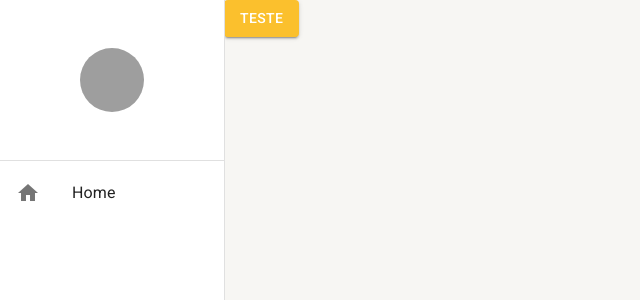
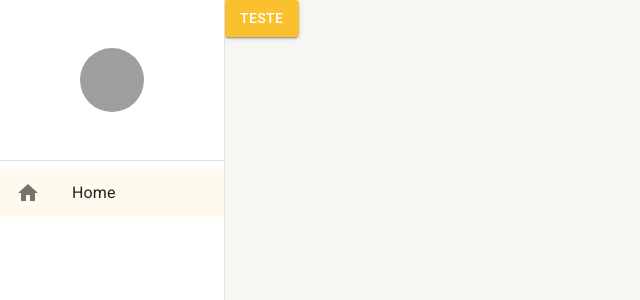
Before and after one commit to lucasgomesmatos/react-ts, a React (Vite) app: page /pagina-inicial in a window 1280 px wide. Shown: the top 300 px of the page, without its empty margins (0-640 px from the left). Built offline with nearby package versions, Linux system fonts and the light colour scheme; grey boxes are pictures that could not be loaded.

Commit message:
drawer path listItemLink

```diff
--- a/src/routes/index.tsx
+++ b/src/routes/index.tsx
@@ -1,10 +1,21 @@
 import { Button } from '@mui/material';
+import { useEffect } from 'react';
 import { Routes, Route, Navigate } from 'react-router-dom';
 import { useAppThemeContext, useDrawerContext } from '../shared/contexts';
 
 export const AppRoutes = () => {
   const { toggleTheme } = useAppThemeContext();
-  const { toggleDrawerOpen } = useDrawerContext();
+  const { toggleDrawerOpen, setDrawerOptions } = useDrawerContext();
+
+  useEffect(() => {
+    setDrawerOptions([
+      {
+        icon: 'home',
+        path: '/pagina-inicial',
+        label: 'Home',
+      },
+    ]);
+  }, []);
 
   return (
     <Routes>
--- /dev/null
+++ b/src/shared/components/menu-lateral/ListItemLink.tsx
@@ -0,0 +1,40 @@
+import {
+  Icon,
+  ListItemButton,
+  ListItemIcon,
+  ListItemText,
+} from '@mui/material';
+import { useMatch, useNavigate, useResolvedPath } from 'react-router-dom';
+
+interface IListItemLinkProps {
+  label: string;
+  to: string;
+  icon: string;
+  onClick: (() => void) | undefined;
+}
+
+export const ListItemLink: React.FC<IListItemLinkProps> = ({
+  to,
+  icon,
+  label,
+  onClick,
+}) => {
+  const navigate = useNavigate();
+
+  const resolvedPath = useResolvedPath(to);
+  const match = useMatch({ path: resolvedPath.pathname, end: false });
+
+  const handleClick = () => {
+    navigate(to);
+    onClick?.();
+  };
+
+  return (
+    <ListItemButton selected={!!match} onClick={handleClick}>
+      <ListItemIcon>
+        <Icon>{icon}</Icon>
+      </ListItemIcon>
+      <ListItemText primary={label} />
+    </ListItemButton>
+  );
+};
--- a/src/shared/components/menu-lateral/MenuLateral.tsx
+++ b/src/shared/components/menu-lateral/MenuLateral.tsx
@@ -2,17 +2,14 @@
   Avatar,
   Divider,
   Drawer,
-  Icon,
   List,
-  ListItemButton,
-  ListItemIcon,
-  ListItemText,
   useMediaQuery,
   useTheme,
 } from '@mui/material';
 import { Box } from '@mui/system';
 import React from 'react';
 import { useDrawerContext } from '../../contexts';
+import { ListItemLink } from './ListItemLink';
 
 interface IMenuLateral {
   children: React.ReactNode;
@@ -22,7 +19,7 @@
   const theme = useTheme();
   const smDown = useMediaQuery(theme.breakpoints.down('sm'));
 
-  const { isDrawerOpen, toggleDrawerOpen } = useDrawerContext();
+  const { isDrawerOpen, toggleDrawerOpen, drawerOptions } = useDrawerContext();
 
   return (
     <>
@@ -61,12 +58,15 @@
           <Divider />
           <Box sx={{ flex: '1' }}>
             <List component="nav">
-              <ListItemButton>
-                <ListItemIcon>
-                  <Icon>home</Icon>
-                </ListItemIcon>
-                <ListItemText primary="Home" />
-              </ListItemButton>
+              {drawerOptions.map((drawerOption) => (
+                <ListItemLink
+                  key={drawerOption.path}
+                  to={drawerOption.path}
+                  icon={drawerOption.icon}
+                  label={drawerOption.label}
+                  onClick={smDown ? toggleDrawerOpen : undefined}
+                />
+              ))}
             </List>
           </Box>
         </Box>
--- a/src/shared/contexts/DrawerContext.tsx
+++ b/src/shared/contexts/DrawerContext.tsx
@@ -1,8 +1,16 @@
 import React, { createContext, useCallback, useContext, useState } from 'react';
+
+interface IDrawerOption {
+  icon: string;
+  path: string;
+  label: string;
+}
 
 interface IDrawerContextData {
   isDrawerOpen: boolean;
   toggleDrawerOpen: () => void;
+  drawerOptions: IDrawerOption[];
+  setDrawerOptions: (newDrawerOptions: IDrawerOption[]) => void;
 }
 
 // Resolver a questão do children
@@ -20,13 +28,28 @@
   children,
 }) => {
   const [isDrawerOpen, setIsDrawerOpen] = useState(false);
+  const [drawerOptions, setDrawerOptions] = useState<IDrawerOption[]>([]);
 
   const toggleDrawerOpen = useCallback(() => {
     setIsDrawerOpen((oldDrawerOpen) => !oldDrawerOpen);
   }, []);
 
+  const handleSetDrawerOptions = useCallback(
+    (newDrawerOptions: IDrawerOption[]) => {
+      setDrawerOptions(newDrawerOptions);
+    },
+    [],
+  );
+
   return (
-    <DrawerContext.Provider value={{ isDrawerOpen, toggleDrawerOpen }}>
+    <DrawerContext.Provider
+      value={{
+        isDrawerOpen,
+        drawerOptions,
+        toggleDrawerOpen,
+        setDrawerOptions: handleSetDrawerOptions,
+      }}
+    >
       {children}
     </DrawerContext.Provider>
   );
```
